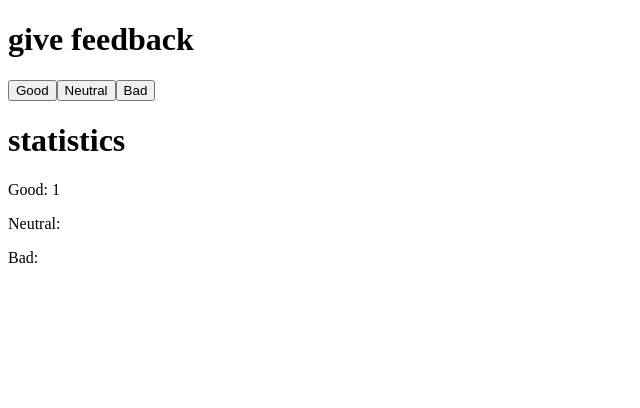
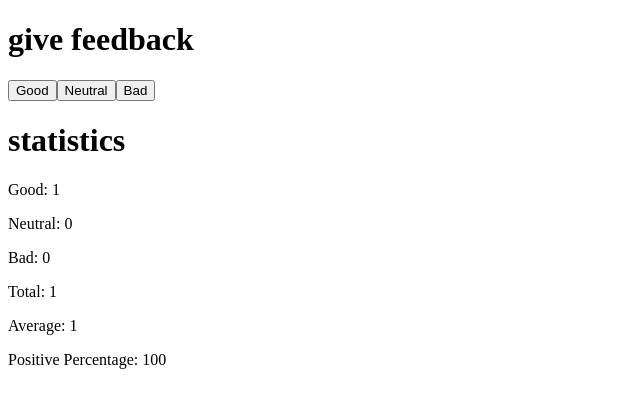
Before and after one commit to moimia/fullstackopen, a React (Create React App) app in the folder Part1/unicafe/: page / in a window 1280 px wide. Both pictures are taken after a click on the button "Good". Shown: the top 408 px of the page, without its empty margins (0-640 px from the left). Built offline with nearby package versions, Linux system fonts and the light colour scheme.

Commit message:
Ex 1.9 Unicafe step4

```diff
--- a/Part1/unicafe/src/App.js
+++ b/Part1/unicafe/src/App.js
@@ -1,48 +1,32 @@
+
 import { useState } from 'react'
 
-// const App = () => {
-//   // save clicks of each button to its own state
-//   const [good, setGood] = useState(0)
-//   const [neutral, setNeutral] = useState(0)
-//   const [bad, setBad] = useState(0)
-
-//   const total = good + neutral + bad
-//   const averageScore = (good - bad) / total || 0
-//   const positivePercentage = (good * 100) / total || 0
-
-//   return (
-//     <div>
-//       <h1>give feedback</h1>
-//       <button onClick={() => setGood(good + 1)} >Good</button>
-//       <button onClick={() => setNeutral(neutral + 1)} >Neutral</button>
-//       <button onClick={() => setBad(bad + 1)} >Bad</button>
-
-//       <h1>statistics</h1>
-//       <p>Good: {good}</p>
-//       <p>Neutral: {neutral}</p>
-//       <p>Bad: {bad}</p>
-//       <p>Total feedbacks: {total}</p>
-//       <p>Average score: {averageScore}</p>
-//       <p>Positive percentage: {positivePercentage}</p>
-//     </div>
-//   )
-// }
 
 const Statistics = (props) => {
+  const { good, neutral, bad, total } = props
+  const average = (good - bad / total) || 0
+  const positivePercentage = (good * 100 / total) || 0
+
   return (
     <div>
       <h1>statistics</h1>
-      <p>Good: {props.good}</p>
-      <p>Neutral: {props.neutral}</p>
-      <p>Bad: {props.bad}</p>
+      <p>Good: {good}</p>
+      <p>Neutral: {neutral}</p>
+      <p>Bad: {bad}</p>
+      <p>Total: {total}</p>
+      <p>Average: {average}</p>
+      <p>Positive Percentage: {positivePercentage}</p>
     </div>
   )
 }
+
 
 const App = () => {
   const [good, setGood] = useState(0)
   const [neutral, setNeutral] = useState(0)
   const [bad, setBad] = useState(0)
+
+  const total = good + neutral + bad
 
   return (
     <div>
@@ -51,7 +35,14 @@ const App = () => {
       <button onClick={() => setNeutral(neutral + 1)} >Neutral</button>
       <button onClick={() => setBad(bad + 1)} >Bad</button>
 
-      <Statistics good={good} />
+      {total == 0 ? (
+        <div>
+          <h1>statistics</h1>
+          <p>No feedback given</p>
+        </div>
+      ) : (
+        <Statistics good={good} neutral={neutral} bad={bad} total={total} />
+      )}
     </div>
   )
 }
```
